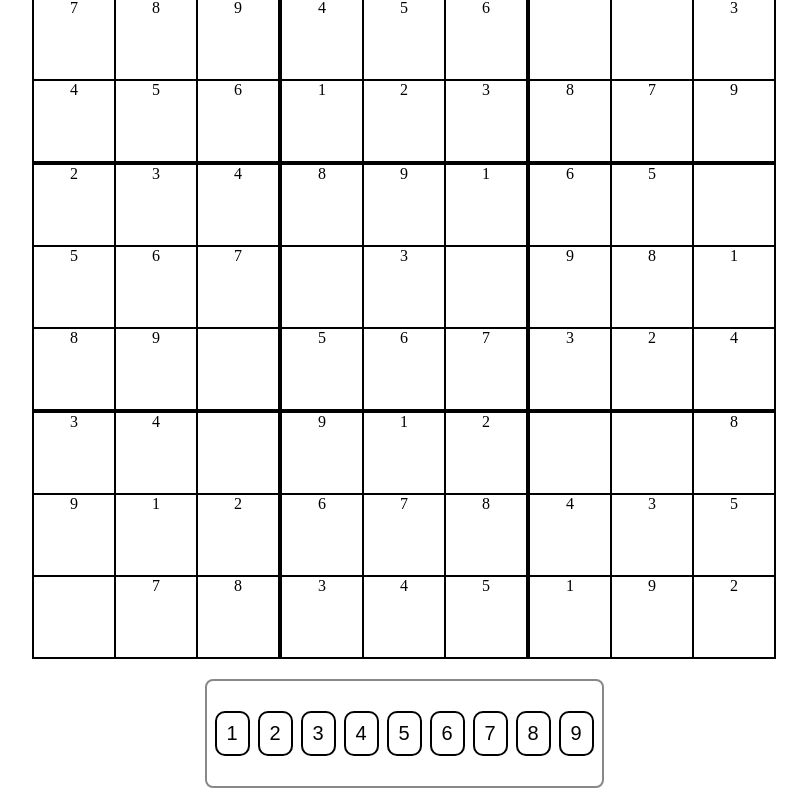
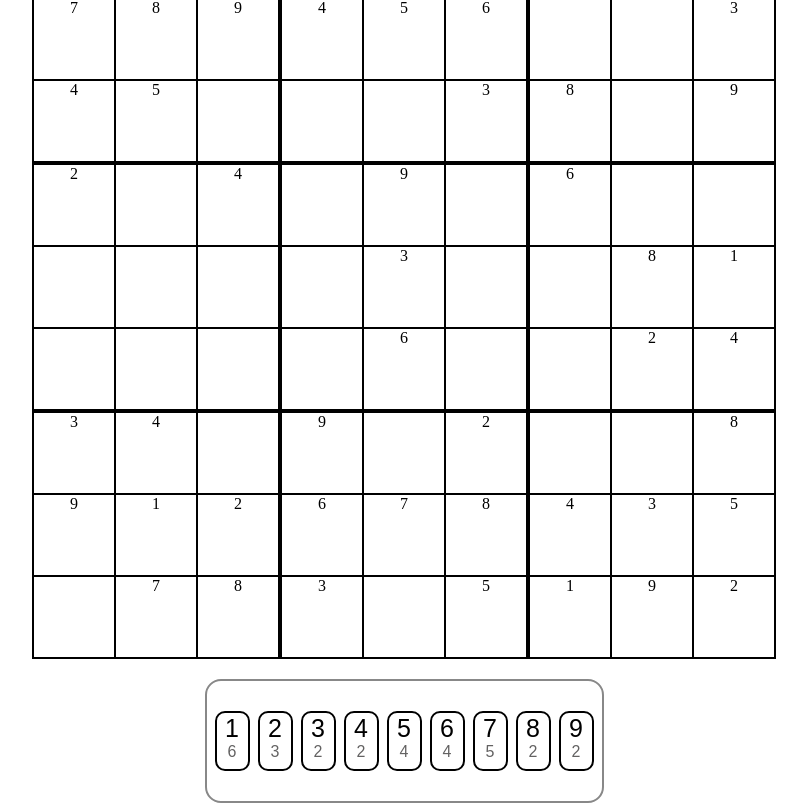
Before and after one commit to gitBerezaHub/sudoku, a Vue app: page /game in a window 1280 px wide. Shown: the part 245-1048 px from the top of the page, without its empty margins (236-1043 px from the left). Built offline with nearby package versions, Linux system fonts and the light colour scheme.

Commit message:
add left nums in num panel

```diff
--- a/src/components/NumsPanel.vue
+++ b/src/components/NumsPanel.vue
@@ -1,5 +1,31 @@
 <script setup lang="ts">
 import store from "@/store";
+import { Cell } from "../logic/Matrix";
+import { onMounted, ref, watch } from "vue";
+const numsLeft = ref(Array(9).fill(9));
+onMounted(() => {
+  for (let i = 0; i < 9; i++) {
+    for (let j = 0; j < 9; j++) {
+      numsLeft.value[i] -= store.state.matrix[j].filter(
+        (x: Cell) => x.digit == i + 1 && !x.isHide
+      ).length;
+    }
+  }
+});
+watch(
+  () => store.state.matrix,
+  () => {
+    numsLeft.value = Array(9).fill(9);
+    for (let i = 0; i < 9; i++) {
+      for (let j = 0; j < 9; j++) {
+        numsLeft.value[i] -= store.state.matrix[j].filter(
+          (x: Cell) => x.digit == i + 1 && !x.isHide
+        ).length;
+      }
+    }
+  },
+  { deep: true }
+);
 </script>
 
 <template>
@@ -11,11 +37,13 @@ import store from "@/store";
           : 'background: #fff'
       "
       class="num"
+      :disabled="numsLeft[index - 1] == 0"
       v-for="index in 9"
       :key="index"
       @click="store.commit('makeSelected', index)"
     >
-      {{ index }}
+      {{ index }} <br />
+      <p class="numsLeft">{{ numsLeft[index - 1] }}</p>
     </button>
   </div>
 </template>
@@ -25,15 +53,25 @@ import store from "@/store";
   padding: 0 4px;
   margin-top: 20px;
   border: 2px solid #888;
-  border-radius: 8px;
+  border-radius: 16px;
 }
 .num {
   width: 35px;
-  height: 45px;
+  height: 60px;
   border: 2px solid #000;
   border-radius: 10px;
   margin: 30px 4px;
   background-color: #fff;
-  font-size: 20px;
+  font-size: 25px;
+
+  &:disabled {
+    border: 2px solid #888;
+  }
+}
+
+.numsLeft {
+  margin-top: 0;
+  font-size: 16px;
+  color: #636262;
 }
 </style>
--- a/src/views/GameView.vue
+++ b/src/views/GameView.vue
@@ -8,7 +8,7 @@ import MistakesCounter from "@/components/MistakesCounter.vue";
 const store = useStore();
 const createdMatrix = new Matrix();
 createdMatrix.shuffleMatrix();
-createdMatrix.deleteCell(10);
+createdMatrix.deleteCell(30);
 store.state.matrix = createdMatrix.matrix;
 </script>
 
```
